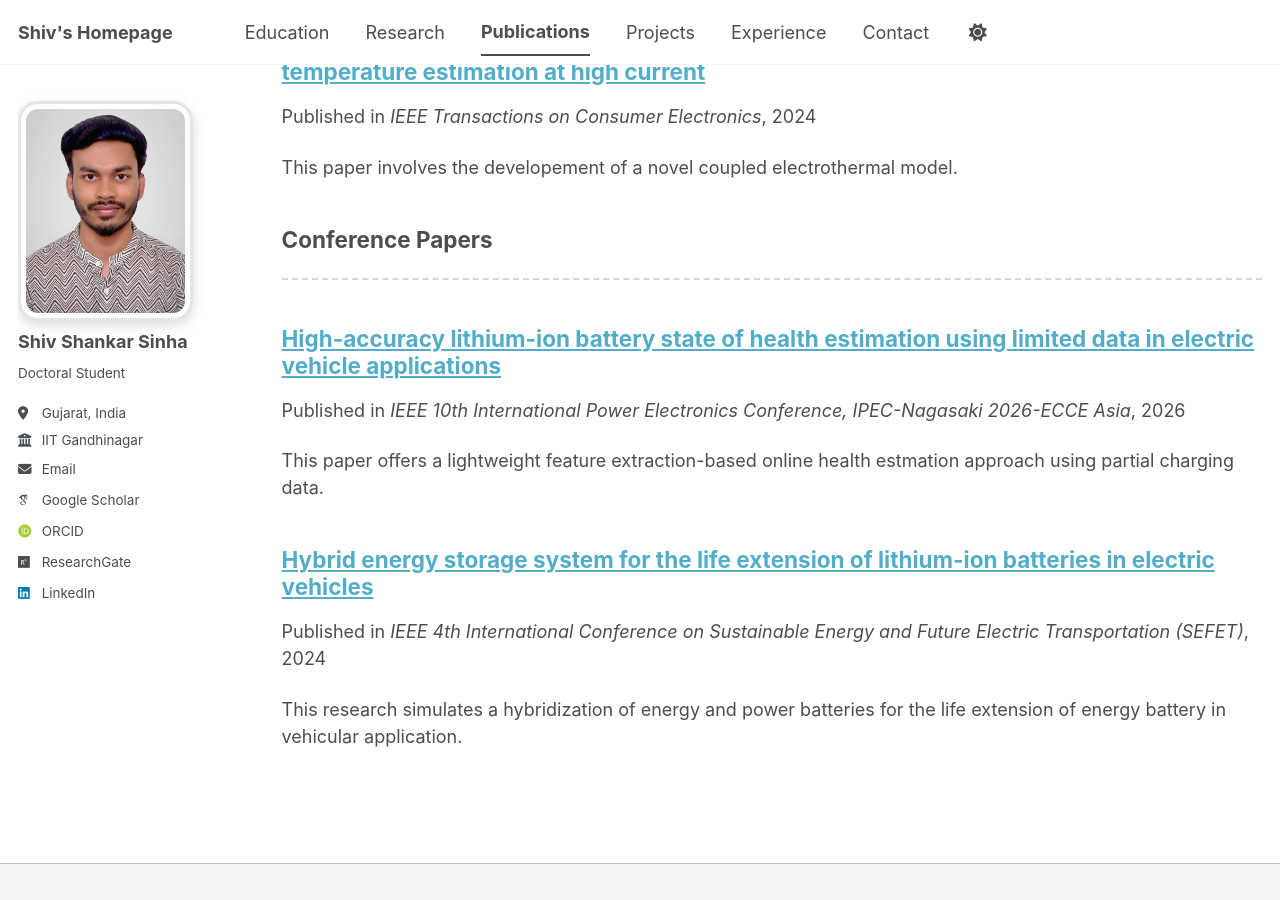
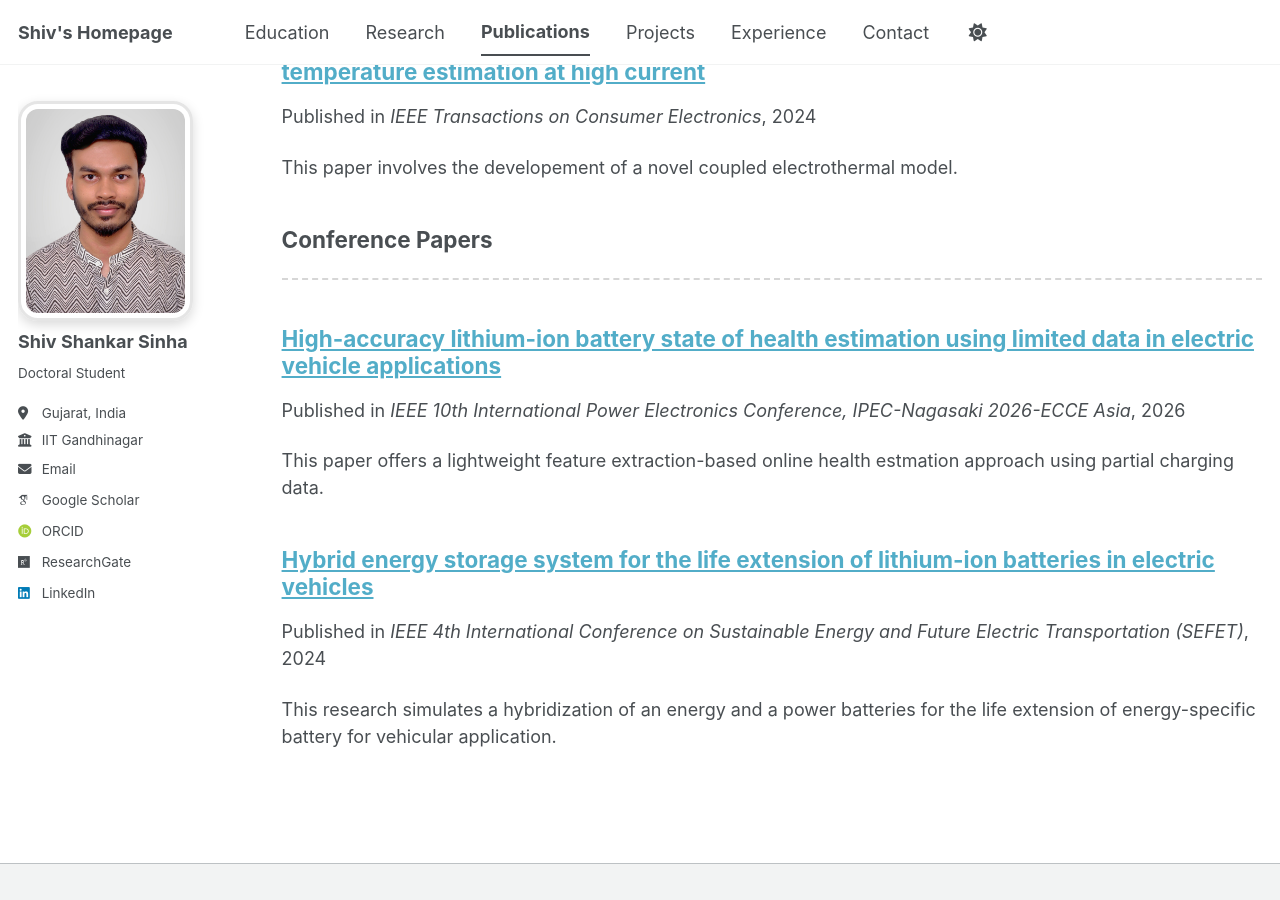
Before and after one commit to shivshankar-sinha/shivshankar-sinha.github.io, a Jekyll site: the page built from _pages/publications.html, in a window 1280 px wide and 900 px high, scrolled down 920 px. Built offline with Jekyll 4.4.1, drawn with Linux system fonts in a browser that asks for light colours; some web fonts are replaced; a script bundle is joined from its source files by our own code; library files that are not in the unit come from our copies.

Commit message:
Update 2024-02-17-paper-title-number-4.md

```diff
--- a/_publications/2024-02-17-paper-title-number-4.md
+++ b/_publications/2024-02-17-paper-title-number-4.md
@@ -3,7 +3,7 @@ title: "Hybrid energy storage system for the life extension of lithium-ion batte
 collection: publications
 category: conferences
 permalink: https://ieeexplore.ieee.org/stamp/stamp.jsp?arnumber=10718026
-excerpt: 'This research simulates a hybridization of energy and power batteries for the life extension of energy battery in vehicular application.'
+excerpt: 'This research simulates a hybridization of an energy and a power batteries for the life extension of energy-specific battery for vehicular application.'
 date: 2024-07-31
 venue: 'IEEE 4th International Conference on Sustainable Energy and Future Electric Transportation (SEFET)'
 ---
```
